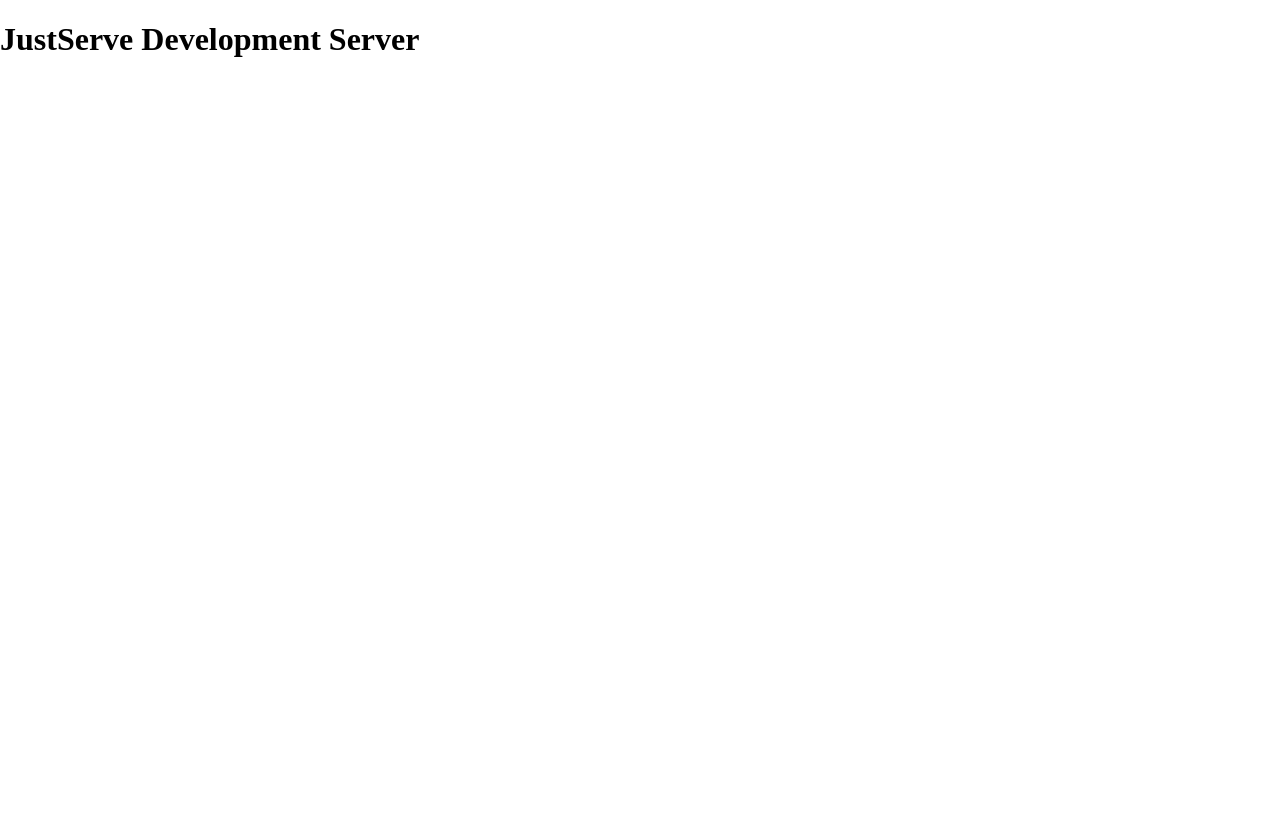
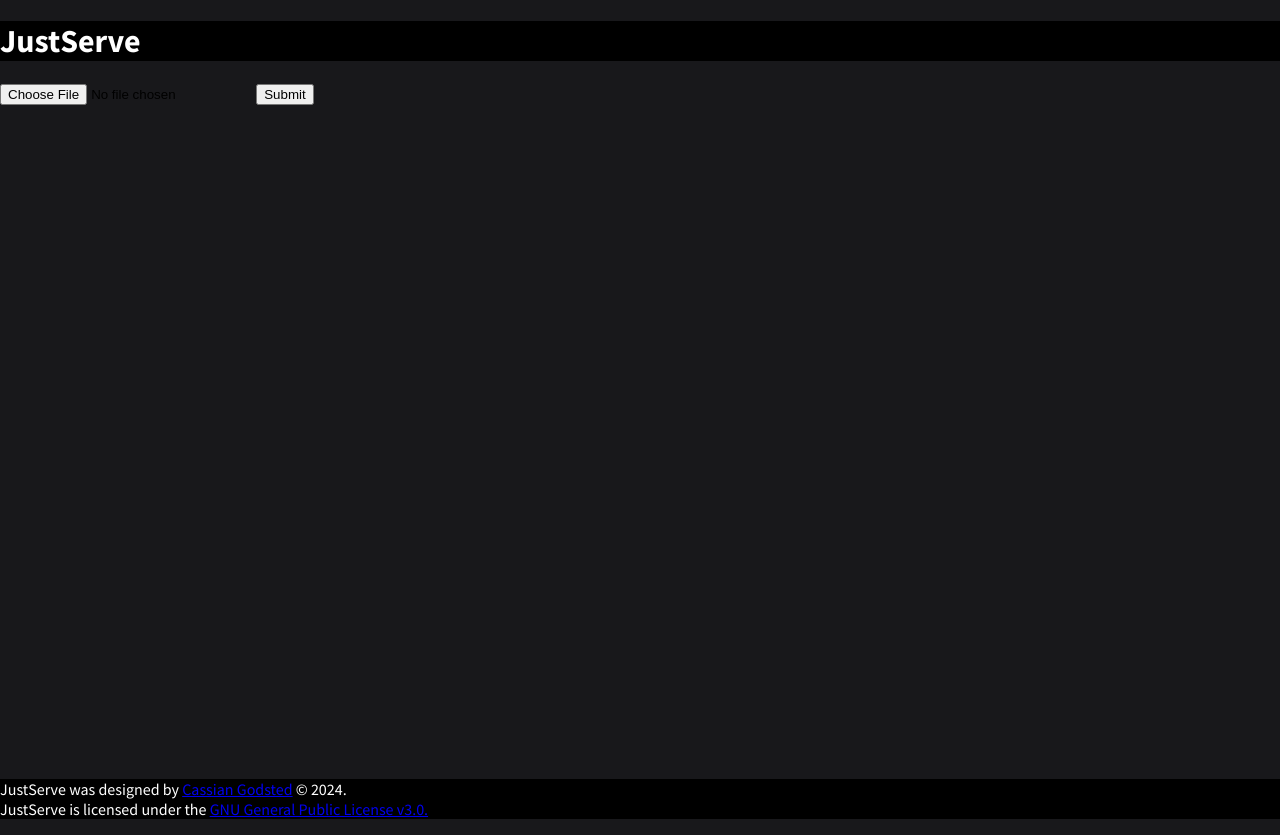
Before and after one commit to cassiancc/JustServe, a website: page frontend/index.html in a window 1280 px wide. Before the commit the page ends 800 px from the top, so only its background shows below. Drawn offline with Linux system fonts and the light colour scheme.

Commit message:
Functional post demo

```diff
--- /dev/null
+++ b/css/dark.css
@@ -0,0 +1,11 @@
+:root {
+    --white: #fff;
+    --black: #000;
+    --body: #18181B;
+}
+
+
+html {
+    scrollbar-color: #393939 #1f1f1f;
+
+}
--- /dev/null
+++ b/css/frontend.css
@@ -0,0 +1,30 @@
+/*FONT CSS*/
+@import url('https://fonts.googleapis.com/css2?family=Source+Sans+Pro:wght@400;700&display=swap');
+.material-symbols-outlined {
+    font-variation-settings:
+        'FILL' 100,
+        'wght' 400,
+        'GRAD' 0,
+        'opsz' 48
+}
+/*body styling with the Theme*/
+body {
+    margin: 0;
+    font-family: 'Source Sans Pro', sans-serif;
+    background-color: var(--body);
+
+
+}
+
+main {
+    min-height: 85vh;
+}
+
+header, footer {
+    background-color: var(--black);
+}
+
+p, h1 {
+    color: var(--white);
+
+}
--- a/frontend/index.html
+++ b/frontend/index.html
@@ -2,11 +2,27 @@
 <html>
     <head>
         <title>JustServe</title>
-        <link rel="stylesheet" href="/css/live.css">
+        <link rel="stylesheet" href="/css/frontend.css">
+        <link rel="stylesheet" href="/css/dark.css">
+        <link rel="stylesheet" href="/css/desktop.css">
+
     </head>
     <body>
+        <header>
+            <h1>JustServe</h1>
+        </header>
         <main>
-            <h1>JustServe Development Server</h1>
+            <form action="http://localhost:3000/upload" method="post" enctype="multipart/form-data">
+                <input type="file" name="file" id="file">
+                <input type="submit" value="Submit">
+            </form>
         </main>
+        <footer>
+            <p id="copy">JustServe was designed by <a class="main-text" href="https://cassian.cc">Cassian Godsted</a> &copy; 2024.<br> JustServe is licensed under the <a class="main-text" href="https://github.com/cassiancc/TierAway/blob/main/LICENSE.md">GNU General Public License v3.0.</a></p>
+            <div>
+                <!-- <button id="change-theme-button" alt="Click to toggle between dark and light theme" class="fa fa-sun-o fa-2x main-text" onclick="changeSetting(`theme`)"></button> -->
+                <a target="_blank" href="https://github.com/cassiancc/JustServe" id="github" class="fa fa-github fa-3x main-text github" aria-hidden="true"></a>
+            </div>
+        </footer>
     </body>
 </html>
```
Also changed, not shown: index.js (+56 -0 lines), css/desktop.css (added), css/mobile.css (added).
